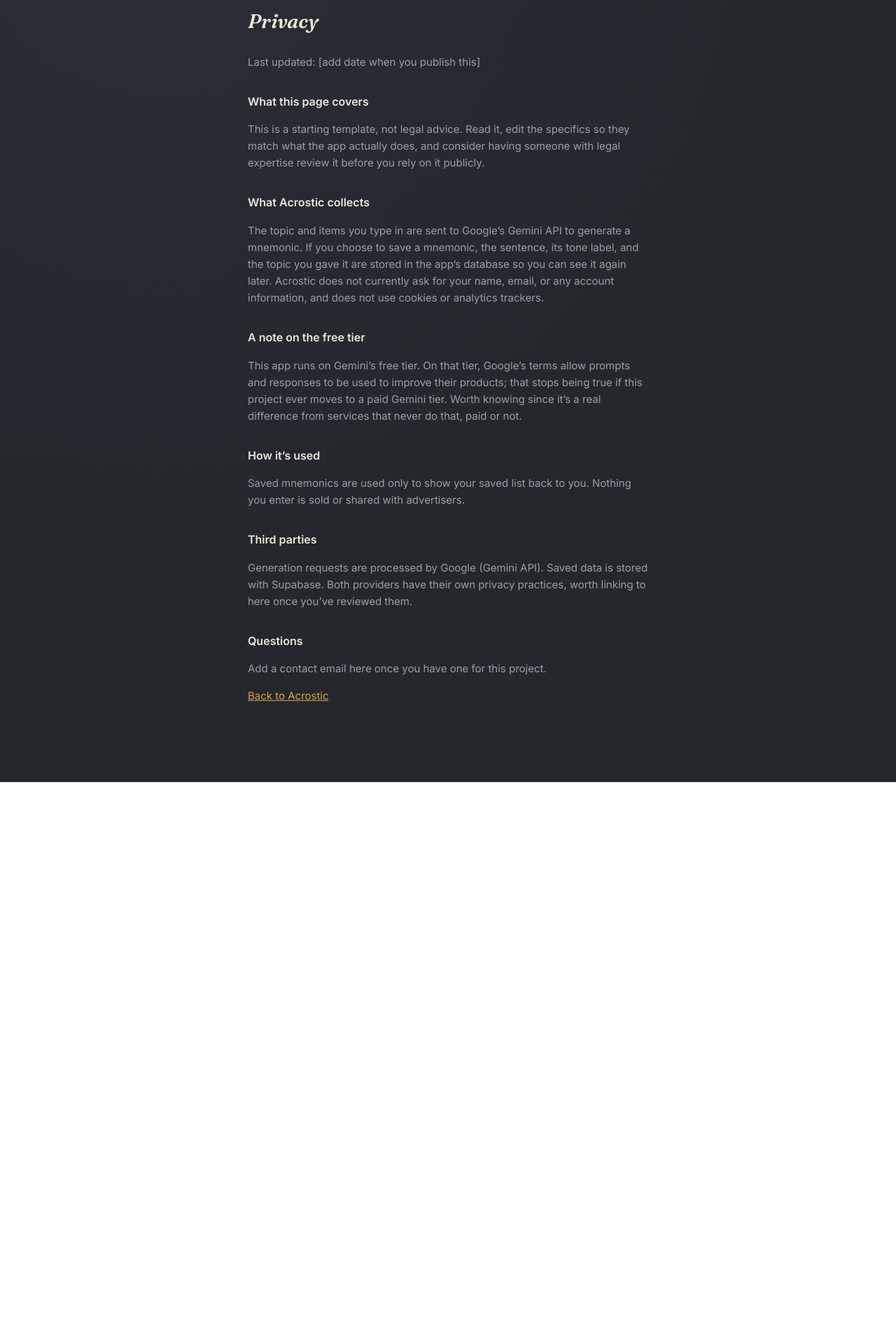
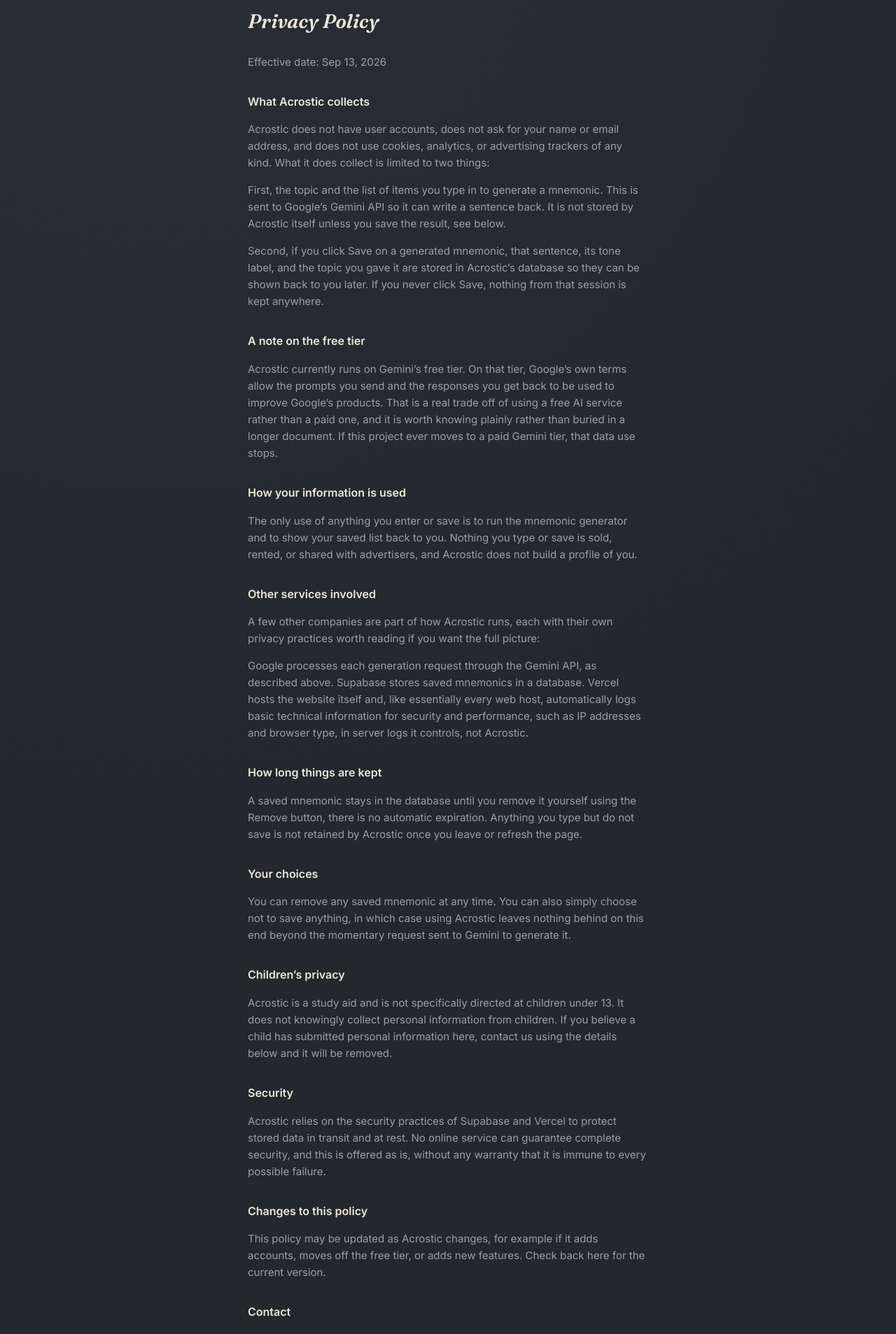
Before and after one commit to laynepasta/acrostic, a Next.js app: page /privacy in a window 1280 px wide. Shown: the part 40-1947 px from the top of the page at 70% size. Before the commit the page ends 1158 px from the top, so only its background shows below. Built offline with nearby package versions, Linux system fonts and the light colour scheme.

Commit message:
Update page.tsx

```diff
--- a/app/privacy/page.tsx
+++ b/app/privacy/page.tsx
@@ -5,49 +5,93 @@
 export default function Privacy() {
   return (
     <div className="legal-page">
-      <h1>Privacy</h1>
+      <h1>Privacy Policy</h1>
 
-      <p>Last updated: [add date when you publish this]</p>
-
-      <h2>What this page covers</h2>
-      <p>
-        This is a starting template, not legal advice. Read it, edit the specifics
-        so they match what the app actually does, and consider having someone with
-        legal expertise review it before you rely on it publicly.
-      </p>
+      <p>Effective date: Sep 13, 2026</p>
 
       <h2>What Acrostic collects</h2>
       <p>
-        The topic and items you type in are sent to Google&rsquo;s Gemini API to generate a
-        mnemonic. If you choose to save a mnemonic, the sentence, its tone label, and the topic
-        you gave it are stored in the app&rsquo;s database so you can see it again later.
-        Acrostic does not currently ask for your name, email, or any account information, and
-        does not use cookies or analytics trackers.
+        Acrostic does not have user accounts, does not ask for your name or email address, and
+        does not use cookies, analytics, or advertising trackers of any kind. What it does
+        collect is limited to two things:
+      </p>
+      <p>
+        First, the topic and the list of items you type in to generate a mnemonic. This is sent
+        to Google&rsquo;s Gemini API so it can write a sentence back. It is not stored by
+        Acrostic itself unless you save the result, see below.
+      </p>
+      <p>
+        Second, if you click Save on a generated mnemonic, that sentence, its tone label, and
+        the topic you gave it are stored in Acrostic&rsquo;s database so they can be shown back
+        to you later. If you never click Save, nothing from that session is kept anywhere.
       </p>
 
       <h2>A note on the free tier</h2>
       <p>
-        This app runs on Gemini&rsquo;s free tier. On that tier, Google&rsquo;s terms allow
-        prompts and responses to be used to improve their products; that stops being true if
-        this project ever moves to a paid Gemini tier. Worth knowing since it&rsquo;s a real
-        difference from services that never do that, paid or not.
+        Acrostic currently runs on Gemini&rsquo;s free tier. On that tier, Google&rsquo;s own
+        terms allow the prompts you send and the responses you get back to be used to improve
+        Google&rsquo;s products. That is a real trade off of using a free AI service rather than
+        a paid one, and it is worth knowing plainly rather than buried in a longer document. If
+        this project ever moves to a paid Gemini tier, that data use stops.
       </p>
 
-      <h2>How it&rsquo;s used</h2>
+      <h2>How your information is used</h2>
       <p>
-        Saved mnemonics are used only to show your saved list back to you. Nothing you enter is
-        sold or shared with advertisers.
+        The only use of anything you enter or save is to run the mnemonic generator and to show
+        your saved list back to you. Nothing you type or save is sold, rented, or shared with
+        advertisers, and Acrostic does not build a profile of you.
       </p>
 
-      <h2>Third parties</h2>
+      <h2>Other services involved</h2>
       <p>
-        Generation requests are processed by Google (Gemini API). Saved data is stored with
-        Supabase. Both providers have their own privacy practices, worth linking to here once
-        you&rsquo;ve reviewed them.
+        A few other companies are part of how Acrostic runs, each with their own privacy
+        practices worth reading if you want the full picture:
+      </p>
+      <p>
+        Google processes each generation request through the Gemini API, as described above.
+        Supabase stores saved mnemonics in a database. Vercel hosts the website itself and, like
+        essentially every web host, automatically logs basic technical information for security
+        and performance, such as IP addresses and browser type, in server logs it controls, not
+        Acrostic.
       </p>
 
-      <h2>Questions</h2>
-      <p>Add a contact email here once you have one for this project.</p>
+      <h2>How long things are kept</h2>
+      <p>
+        A saved mnemonic stays in the database until you remove it yourself using the Remove
+        button, there is no automatic expiration. Anything you type but do not save is not
+        retained by Acrostic once you leave or refresh the page.
+      </p>
+
+      <h2>Your choices</h2>
+      <p>
+        You can remove any saved mnemonic at any time. You can also simply choose not to save
+        anything, in which case using Acrostic leaves nothing behind on this end beyond the
+        momentary request sent to Gemini to generate it.
+      </p>
+
+      <h2>Children&rsquo;s privacy</h2>
+      <p>
+        Acrostic is a study aid and is not specifically directed at children under 13. It does
+        not knowingly collect personal information from children. If you believe a child has
+        submitted personal information here, contact us using the details below and it will be
+        removed.
+      </p>
+
+      <h2>Security</h2>
+      <p>
+        Acrostic relies on the security practices of Supabase and Vercel to protect stored data
+        in transit and at rest. No online service can guarantee complete security, and this is
+        offered as is, without any warranty that it is immune to every possible failure.
+      </p>
+
+      <h2>Changes to this policy</h2>
+      <p>
+        This policy may be updated as Acrostic changes, for example if it adds accounts, moves
+        off the free tier, or adds new features. Check back here for the current version.
+      </p>
+
+      <h2>Contact</h2>
+      <p>Questions about this policy can be sent to <a href="mailto:lightstrikesx2@gmail.com">lightstrikesx2@gmail.com</a>.</p>
 
       <p><Link href="/">Back to Acrostic</Link></p>
     </div>
```
